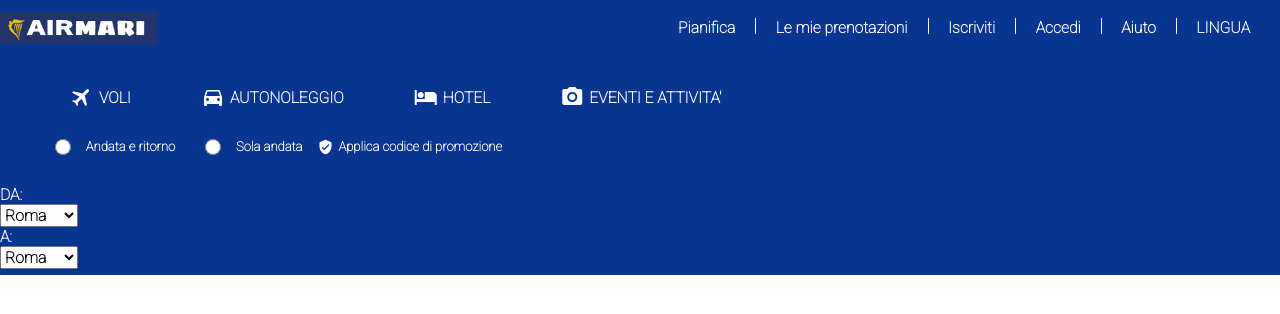
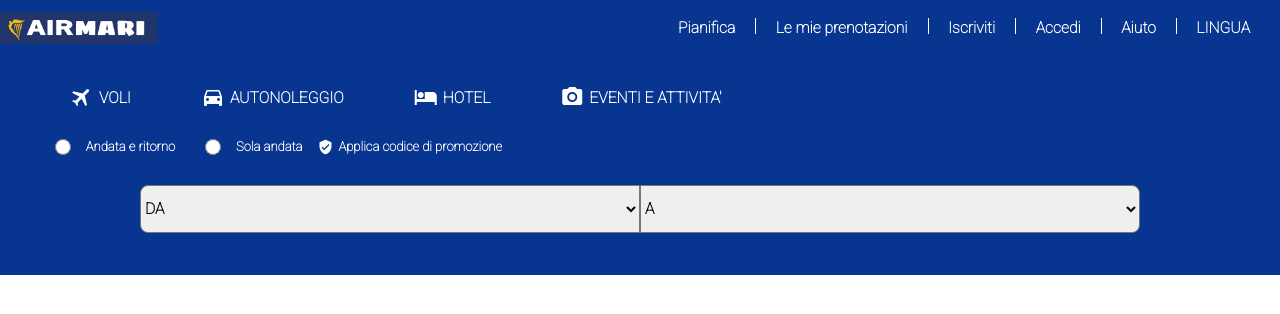
Before and after one commit to alemari-aesys/airmari, a React (Create React App) app: page / in a window 1280 px wide. Shown: the top 314 px of the page. Built offline with nearby package versions, Linux system fonts and the light colour scheme.

Commit message:
add select menus

```diff
--- a/src/components/Navbar/SearchWidget/Buttons/Buttons.tsx
+++ b/src/components/Navbar/SearchWidget/Buttons/Buttons.tsx
@@ -1,5 +1,5 @@
-import React from 'react'
-import styled from 'styled-components';
+import React from "react";
+import styled from "styled-components";
 
 const Option = styled.div`
   color: white;
@@ -8,6 +8,12 @@ const Option = styled.div`
   justify-content: center;
   align-items: center;
   cursor: pointer;
+  box-sizing: border-box;
+
+  &:hover {
+    border-bottom: 2px solid orange;
+    margin: -2px 40px -2px 30px;
+  }
 `;
 
 const ButtonsContainer = styled.div`
@@ -27,25 +33,23 @@ export default function Buttons() {
   return (
     <ButtonsContainer>
       <Option>
-                    <span style={{transform: "rotate(45deg)"}} className="material-icons">flight</span>
+        <span style={{ transform: "rotate(45deg)" }} className="material-icons">
+          flight
+        </span>
         <Title>VOLI</Title>
       </Option>
       <Option>
         <span className="material-icons">directions_car</span>
-                    <Title>
-                        AUTONOLEGGIO
-                    </Title>
+        <Title>AUTONOLEGGIO</Title>
       </Option>
       <Option>
         <span className="material-icons">hotel</span>
-                    <Title>
-                        HOTEL
-                    </Title>
+        <Title>HOTEL</Title>
       </Option>
       <Option>
         <span className="material-icons">photo_camera</span>
         <Title>EVENTI E ATTIVITA'</Title>
       </Option>
     </ButtonsContainer>
-    )
+  );
 }
--- a/src/components/Navbar/SearchWidget/Radios/RadiosContainer.tsx
+++ b/src/components/Navbar/SearchWidget/Radios/RadiosContainer.tsx
@@ -1,11 +1,8 @@
-import React, { useState } from 'react'
-import styled from 'styled-components';
-
+import React, { useState } from "react";
+import styled from "styled-components";
 
 export default function RadiosContainer() {
-
   const [travelType, setTravelType] = useState<string>("");
-
 
   const RadiosContainer = styled.div`
     display: flex;
@@ -24,26 +21,47 @@ export default function RadiosContainer() {
     white-space: nowrap;
     margin-right: 15px;
     font-size: 13px;
+    cursor: pointer;
   `;
 
   const Promo = styled(Title)`
     cursor: pointer;
   `;
 
-    const handleChangeEvent = (e:React.ChangeEvent<HTMLInputElement>) => {
+  const handleChangeEvent = (e: React.ChangeEvent<HTMLInputElement>) => {
     const v = e.target.value;
-        setTravelType(v)
-    }
+    setTravelType(v);
+  };
 
   return (
     <RadiosContainer>
-        <MyRadio type="radio" name="oneortwo" checked={travelType === "oneWayTrip"} onChange={(e1: React.ChangeEvent<HTMLInputElement>) => (handleChangeEvent(e1))} value={"oneWayTrip"} />
+      <MyRadio
+        type="radio"
+        name="oneortwo"
+        checked={travelType === "oneWayTrip"}
+        onChange={(e1: React.ChangeEvent<HTMLInputElement>) =>
+          handleChangeEvent(e1)
+        }
+        value={"oneWayTrip"}
+      />
       <Title>Andata e ritorno</Title>
-                <MyRadio type="radio" name="oneortwo" checked={travelType === "roundTrip"} onChange={(e2: React.ChangeEvent<HTMLInputElement>) => (handleChangeEvent(e2))} value={"roundTrip"}/>
+      <MyRadio
+        type="radio"
+        name="oneortwo"
+        checked={travelType === "roundTrip"}
+        onChange={(e2: React.ChangeEvent<HTMLInputElement>) =>
+          handleChangeEvent(e2)
+        }
+        value={"roundTrip"}
+      />
       <Title>Sola andata</Title>
-                <span className="material-icons" style={{cursor: "pointer", fontSize: "16px", paddingRight: "5px"}}>verified_user</span>
+      <span
+        className="material-icons"
+        style={{ cursor: "pointer", fontSize: "16px", paddingRight: "5px" }}
+      >
+        verified_user
+      </span>
       <Promo>Applica codice di promozione</Promo>
     </RadiosContainer>
-
-    )
+  );
 }
--- /dev/null
+++ b/src/components/Navbar/SearchWidget/SelectMenus/SelectContainer.tsx
@@ -0,0 +1,46 @@
+import React from "react";
+import styled from "styled-components";
+
+export default function SelectContainer() {
+  const SelectFrom = styled.select`
+    width: 500px;
+    height: 3rem;
+    border-radius: 8px 0 0 8px;
+  `;
+
+  const SelectTo = styled.select`
+    width: 500px;
+    height: 3rem;
+    border-radius: 0 8px 8px 0;
+  `;
+
+  const SelectContainer = styled.div`
+    display: flex;
+    justify-content: center;
+    flex-direction: row;
+    width: 100%;
+  `;
+
+  return (
+    <SelectContainer>
+      <SelectFrom name="Da">
+        <option value="" disabled selected hidden>
+          DA
+        </option>
+        <option value="Roma">Roma</option>
+        <option value="Milano">Milano</option>
+        <option value="Firenze">Firenze</option>
+        <option value="Bologna">Bologna</option>
+      </SelectFrom>
+      <SelectTo name="A">
+        <option value="" disabled selected hidden>
+          A{" "}
+        </option>
+        <option value="Roma">Roma</option>
+        <option value="Milano">Milano</option>
+        <option value="Firenze">Firenze</option>
+        <option value="Bologna">Bologna</option>
+      </SelectTo>
+    </SelectContainer>
+  );
+}
--- a/src/components/Navbar/SearchWidget/index.tsx
+++ b/src/components/Navbar/SearchWidget/index.tsx
@@ -1,11 +1,10 @@
-import React, { useEffect, useState } from 'react'
+import React, { useEffect, useState } from "react";
 import styled from "styled-components";
 import Buttons from "./Buttons/Buttons";
 import RadiosContainer from "./Radios/RadiosContainer";
+import SelectContainer from "./SelectMenus/SelectContainer";
 
 export default function SearchWidget() {
-
-
   const SearchWidget = styled.div`
     height: 200px;
     background-color: #073590;
@@ -16,31 +15,13 @@ export default function SearchWidget() {
     padding-top: 20px;
   `;
 
-
-    const Select = styled.select`
-
-    `;
-
   return (
     <div>
       <SearchWidget>
         <Buttons />
         <RadiosContainer />
-                <p style={{color: "white"}}>DA:</p>
-                <Select name="Da">
-                    <option value="Roma">Roma</option>
-                    <option value="Milano">Milano</option>
-                    <option value="Firenze">Firenze</option>
-                    <option value="Bologna">Bologna</option>
-                </Select>
-                <p style={{color: "white"}}>A:</p>
-                <Select name="A">
-                    <option value="Roma">Roma</option>
-                    <option value="Milano">Milano</option>
-                    <option value="Firenze">Firenze</option>
-                    <option value="Bologna">Bologna</option>
-                </Select>
+        <SelectContainer />
       </SearchWidget>
     </div>
-    )
+  );
 }
```
Also changed, not shown: 1 other file (tests, documents, lock files or other folders). Lines whose indentation alone changed are shown as unchanged.
